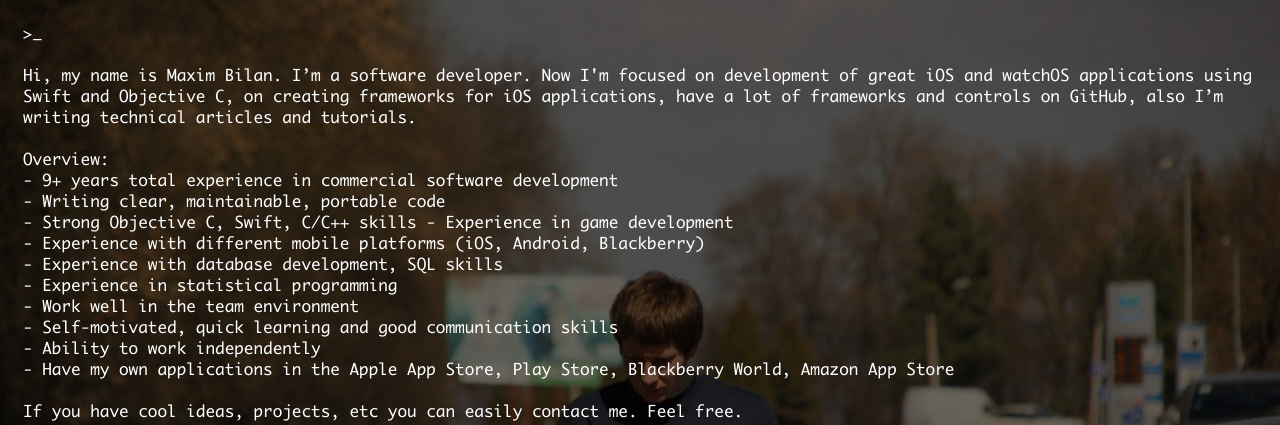
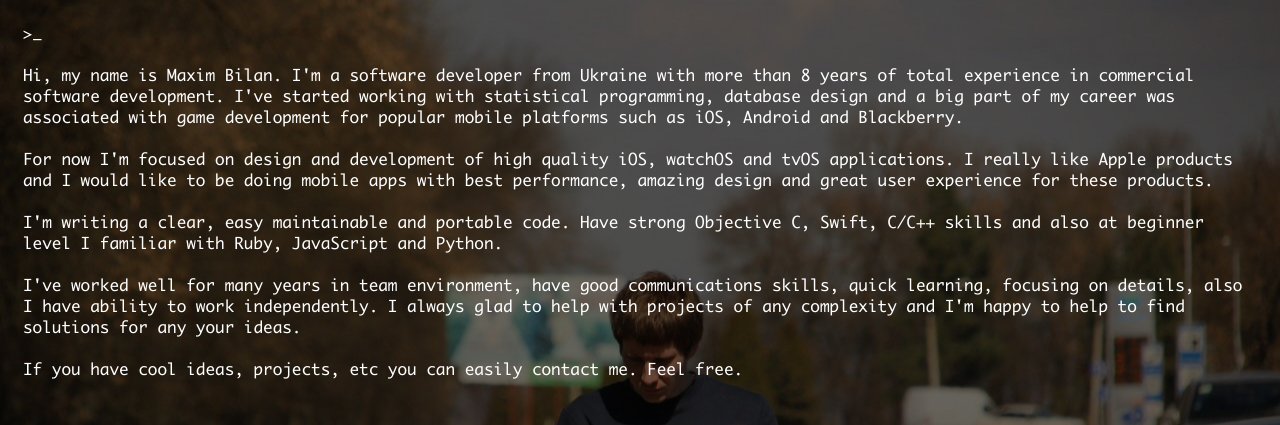
Before and after one commit to maximbilan/maximbilan.github.io, a plain HTML site: page index.html in a window 1280 px wide. Shown: the top 425 px of the page. Drawn offline with Linux system fonts and the light colour scheme.

Commit message:
Updated description

```diff
--- a/index.html
+++ b/index.html
@@ -12,21 +12,13 @@
           >_
           <br>
           <br>
-          Hi, my name is Maxim Bilan. I’m a software developer. Now I'm focused on development of great iOS and watchOS applications using Swift and Objective C, on creating frameworks for iOS applications, have a lot of frameworks and controls on GitHub, also I’m writing technical articles and tutorials.
+          Hi, my name is Maxim Bilan. I'm a software developer from Ukraine with more than 8 years of total experience in commercial software development. I've started working with statistical programming, database design and a big part of my career was associated with game development for popular mobile platforms such as iOS, Android and Blackberry.<br>
           <br>
+          For now I'm focused on design and development of high quality iOS, watchOS and tvOS applications. I really like Apple products and I would like to be doing mobile apps with best performance, amazing design and great user experience for these products.<br>
           <br>
-          Overview:
+          I'm writing a clear, easy maintainable and portable code. Have strong Objective C, Swift, C/C++ skills and also at beginner level I familiar with Ruby, JavaScript and Python.<br>
           <br>
-          - 9+ years total experience in commercial software development<br>
-          - Writing clear, maintainable, portable code<br>
-          - Strong Objective C, Swift, C/C++ skills - Experience in game development<br>
-          - Experience with different mobile platforms (iOS, Android, Blackberry)<br>
-          - Experience with database development, SQL skills<br>
-          - Experience in statistical programming<br>
-          - Work well in the team environment<br>
-          - Self-motivated, quick learning and good communication skills<br>
-          - Ability to work independently<br>
-          - Have my own applications in the Apple App Store, Play Store, Blackberry World, Amazon App Store<br>
+          I've worked well for many years in team environment, have good communications skills, quick learning, focusing on details, also I have ability to work independently. I always glad to help with projects of any complexity and I'm happy to help to find solutions for any your ideas.<br>
           <br>
           If you have cool ideas, projects, etc you can easily contact me. Feel free.
           <br>
```
